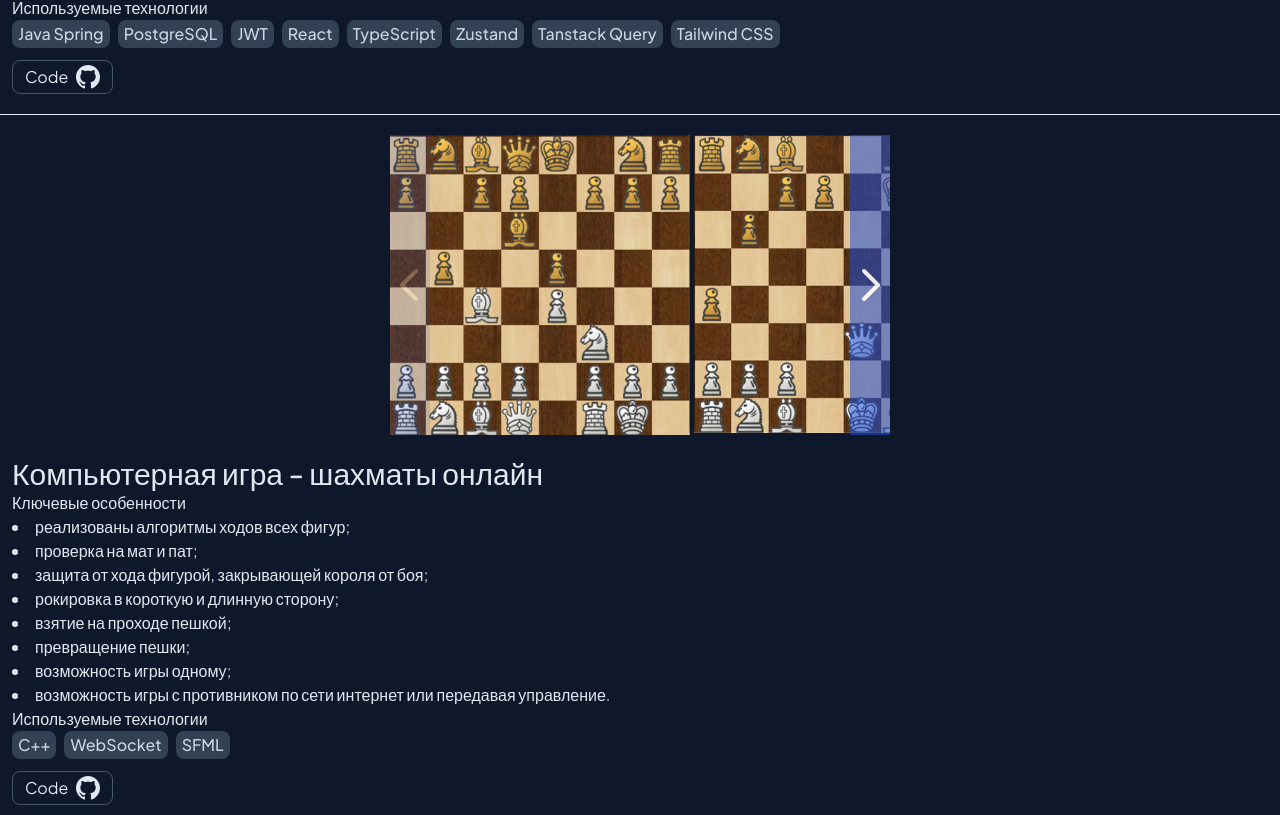
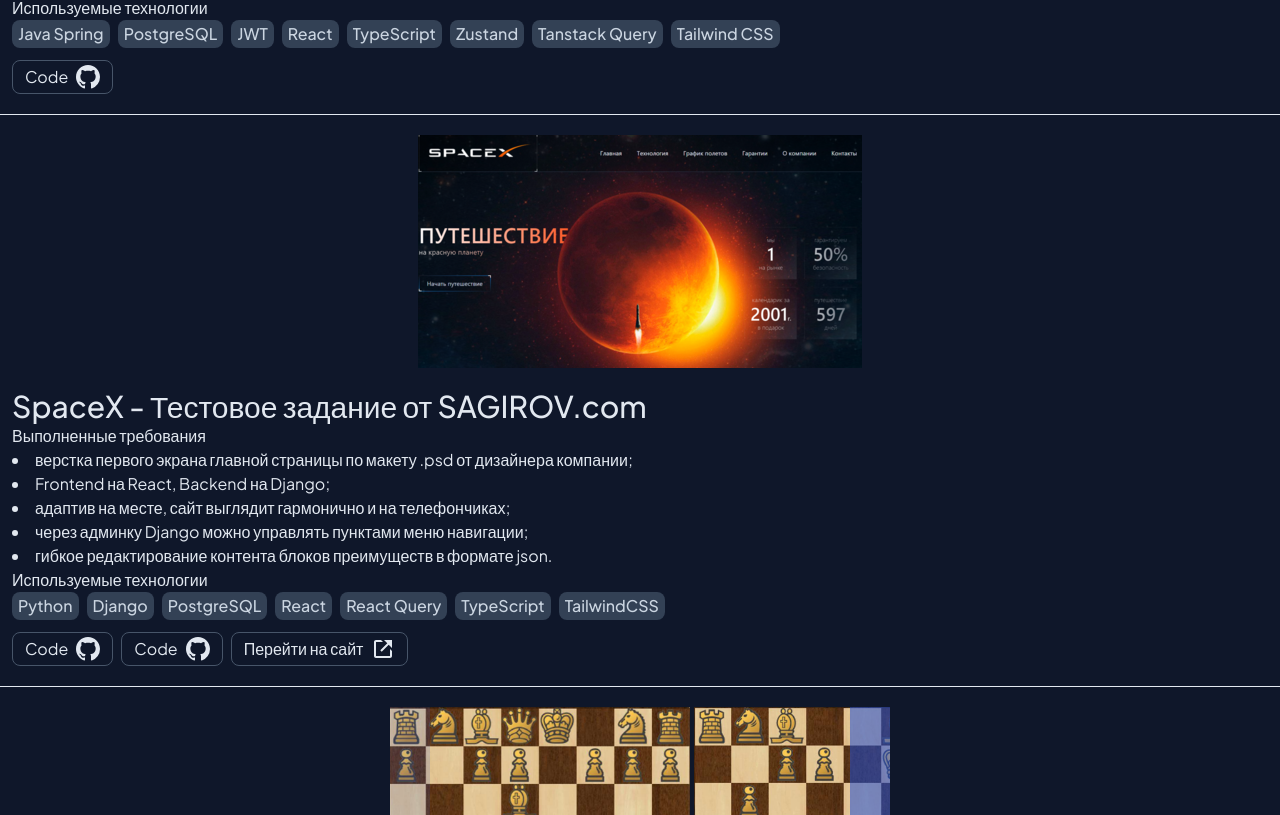
Before and after one commit to kemper0110/resume, a React (Vite) app: page / in a window 1280 px wide. Shown: the part 2085-2900 px from the top of the page. Built offline with nearby package versions, Linux system fonts and the light colour scheme.

Commit message:
spacex test project added

```diff
--- a/src/blocks/projects/Chess.tsx
+++ b/src/blocks/projects/Chess.tsx
@@ -59,12 +59,6 @@
     }
 ];
 
-<SimpleCarousel data={data}
-    imageWidth={400} carouselWidth={600}
-    imageHeight={400}
-    carouselHeight={400}
-/>
-
 const Preview = () => (
     <div>
         <SimpleCarousel data={data}
--- a/src/blocks/projects/Projects.tsx
+++ b/src/blocks/projects/Projects.tsx
@@ -7,6 +7,7 @@
 import Anime from "./Anime.tsx";
 import {ReactNode} from "react";
 import Chess from "./Chess.tsx";
+import SpaceX from "./SpaceX.tsx";
 
 const Projects = () => {
     return (
@@ -15,6 +16,7 @@
             <SimpleTitle/>
             <div className={'divide-y dark:divide-divideDark divide-divideLight'}>
                 <Anime/>
+                <SpaceX/>
                 <Chess/>
             </div>
         </section>
--- /dev/null
+++ b/src/blocks/projects/SpaceX.tsx
@@ -0,0 +1,56 @@
+import {FeatureList, ProjectArticle, ProjectDescription, ProjectHeader, TechnologyList} from "./Projects.tsx";
+import {Item} from "../../components/Item.tsx";
+import SourceLink from "../../components/SourceLink.tsx";
+import OpenProjectLink from "../../components/OpenProjectLink.tsx";
+import spacexThumbnail from '../../assets/spacexThumbnail.png';
+import spacex from '../../assets/spacex.png';
+
+
+const SpaceX = () => (
+    <ProjectArticle>
+        <Preview/>
+        <Description/>
+    </ProjectArticle>
+)
+export default SpaceX
+
+const Preview = () => (
+    <div className={'mx-auto'}>
+        <a
+            href={spacex} target={'_blank'}
+        >
+            <img src={spacexThumbnail} alt={''} className={''}/>
+        </a>
+    </div>
+)
+
+const Description = () => (
+    <ProjectDescription>
+        <ProjectHeader>
+            SpaceX - Тестовое задание от SAGIROV.com
+        </ProjectHeader>
+        <span>Выполненные требования</span>
+        <FeatureList>
+            <li>верстка первого экрана главной страницы по макету .psd от дизайнера компании;</li>
+            <li>Frontend на React, Backend на Django;</li>
+            <li>адаптив на месте, сайт выглядит гармонично и на телефончиках;</li>
+            <li>через админку Django можно управлять пунктами меню навигации;</li>
+            <li>гибкое редактирование контента блоков преимуществ в формате json.</li>
+        </FeatureList>
+        <span>Используемые технологии</span>
+        <TechnologyList>
+            <Item label={'Python'}/>
+            <Item label={'Django'}/>
+            <Item label={'PostgreSQL'}/>
+            <Item label={'React'}/>
+            <Item label={'React Query'}/>
+            <Item label={'TypeScript'}/>
+            <Item label={'TailwindCSS'}/>
+        </TechnologyList>
+        <div className={'flex gap-2'}>
+            <SourceLink href={'https://github.com/kemper0110/spacex'}/>
+            <SourceLink href={'https://github.com/kemper0110/spacex-django-react'}/>
+            <OpenProjectLink href={'https://spacex-frontend-gilt.vercel.app/'}/>
+        </div>
+    </ProjectDescription>
+)
--- /dev/null
+++ b/src/components/OpenProjectLink.tsx
@@ -0,0 +1,18 @@
+import {CiLink} from "react-icons/ci";
+import {CgLink} from "react-icons/cg";
+import {BiLinkExternal} from "react-icons/bi";
+
+const OpenProjectLink = ({href}: { href: string }) => {
+    return (
+        <a
+            href={href}
+            target={'_blank'}
+            className={'inline-flex gap-2 mt-3 items-center px-3 py-1 border border-slate-600 rounded-lg transition-colors ' +
+                'dark:hover:bg-slate-600 hover:bg-slate-300'}
+        >
+            Перейти на сайт <BiLinkExternal size={24}/>
+        </a>
+    );
+};
+
+export default OpenProjectLink;
```
Also changed, not shown: src/assets/spacex.png (added), src/assets/spacexThumbnail.png (added).
